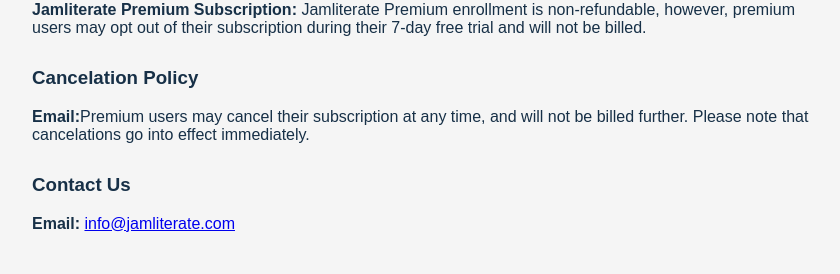
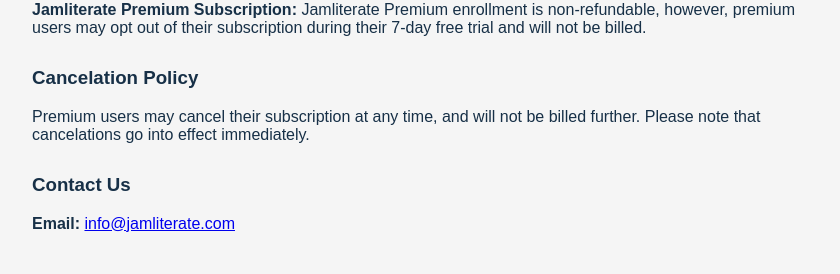
Before and after one commit to samcraftt/jamliterate, a Flask app: page / in a window 1280 px wide. Shown: the part 735-1009 px from the top of the page, without its empty margins (208-1048 px from the left). Run offline with Flask 3, Linux system fonts and the light colour scheme; parts of the project's set-up code (start-up, migrations or seed data) failed here and were passed over.

Commit message:
Update home.html

```diff
--- a/templates/home.html
+++ b/templates/home.html
@@ -35,7 +35,7 @@
     </section>
     <section class="contact-section">
         <h3>Cancelation Policy</h3>
-        <p><strong>Email:</strong>Premium users may cancel their subscription at any time, and will not be billed further. Please note that cancelations go into effect immediately.</p>
+        <p>Premium users may cancel their subscription at any time, and will not be billed further. Please note that cancelations go into effect immediately.</p>
     </section>
     <section class="contact-section">
         <h3>Contact Us</h3>
```
